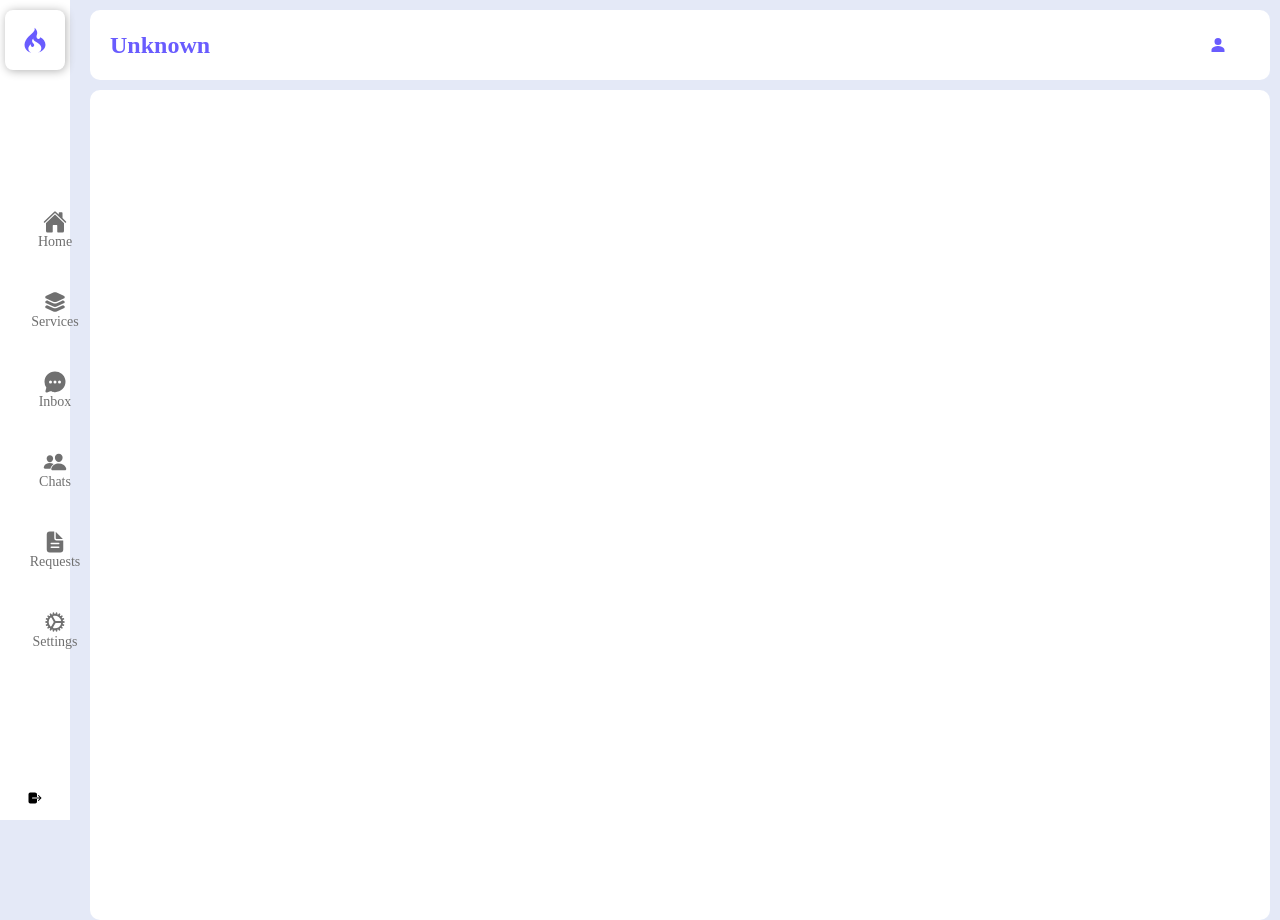
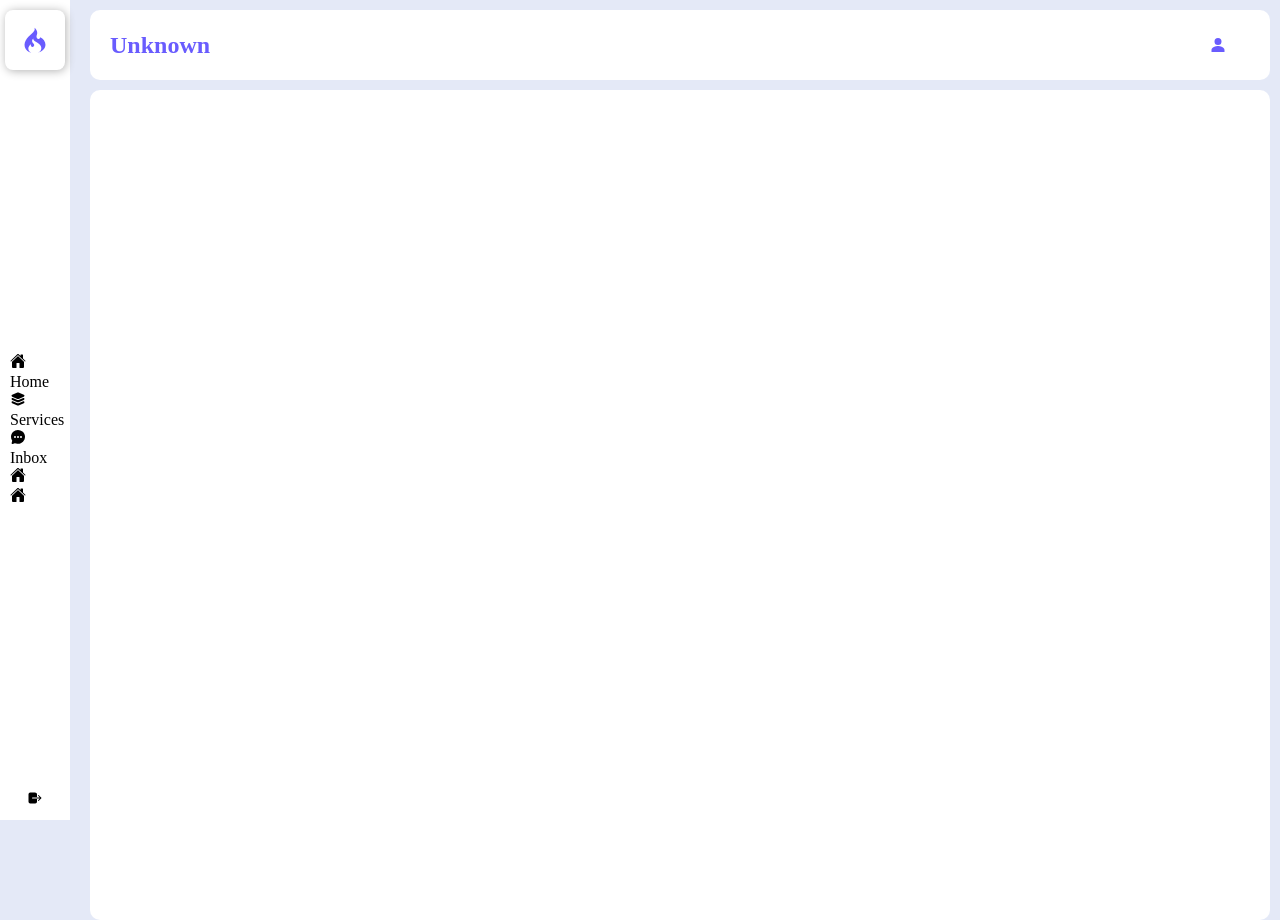
Before and after one commit to amegh-ts/Jobio, a React (Vite) app in the folder Client/jobio/: page / in a window 1280 px wide. Built offline with nearby package versions, Linux system fonts and the light colour scheme.

Commit message:
08-01-2024

```diff
--- a/Client/jobio/src/App.css
+++ b/Client/jobio/src/App.css
@@ -34,6 +34,10 @@
   --icon-size: 34px;
 }
 
+*{
+  margin: 0;
+  border: 0 ;
+}
 
 body{
   background: var(--body-color-light);
--- a/Client/jobio/src/Components/Admin/Navbar/AdminNavbar.jsx
+++ b/Client/jobio/src/Components/Admin/Navbar/AdminNavbar.jsx
@@ -13,19 +13,29 @@ const AdminNavbar = () => {
                 </header>
 
                 <div className="menu-bar">
-                    <div className="menu">
-                        <ul className="menu-links">
+                    <div className="menu-item">
+                        <IoHome className='icon' />
+                        <span>Home</span>
+                    </div>
+                    <div className="menu-item">
+                        <IoLayers className='icon' />
+                        <span>Services</span>
+                    </div>
+                    <div className="menu-item">
+                        <IoChatbubbleEllipses className='icon' />
+                        <span>Inbox</span>
+                    </div>
+                    <div className="menu-item">
+                        <IoHome className='icon' />
+                    </div>
+                    <div className="menu-item">
+                        <IoHome className='icon' />
+                    </div>
+
+                    {/* <ul className="menu-links">
+
                             <li className="nav-link">
-                                <IoHome className='icon' />
-                                <span>Home</span>
-                            </li>
-                            <li className="nav-link">
-                                <IoLayers className='icon' />
-                                <span>Services</span>
-                            </li>
-                            <li className="nav-link">
-                                <IoChatbubbleEllipses className='icon' />
-                                <span>Inbox</span>
+
                             </li>
                             <li className="nav-link">
                                 <IoPeople className='icon' />
@@ -39,8 +49,7 @@ const AdminNavbar = () => {
                                 <IoCog className='icon' />
                                 <span>Settings</span>
                             </li>
-                        </ul>
-                    </div>
+                        </ul> */}
                 </div>
 
                 <footer>
--- a/Client/jobio/src/Components/Admin/Navbar/AdminNavbar.scss
+++ b/Client/jobio/src/Components/Admin/Navbar/AdminNavbar.scss
@@ -38,39 +38,7 @@
     .menu-bar {
         width: 100%;
 
-        .menu {
-            .menu-links {
-                display: flex;
-                align-items: center;
-                flex-direction: column;
-                gap: 20px;
 
-                .nav-link{
-                    display: flex;
-                    align-items: center;
-                    flex-direction: column;
-                    padding: 10px;
-                    width: 40px;
-                    height: 40px;
-                    border-radius: 8px;
-                    font-size: 24px;
-                    color: var(--text-color);
-
-                    &:hover {
-                        background: white;
-                        color: var(--primary-color);
-                        box-shadow: 1px 1px 10px rgb(177, 177, 177);
-
-                    }
-
-                    span {
-                        font-size: 14px;
-                        font-weight: 500;
-                        // color: var(--text-color);
-                    }
-                }
-            }
-        }
     }
 }
 
```
